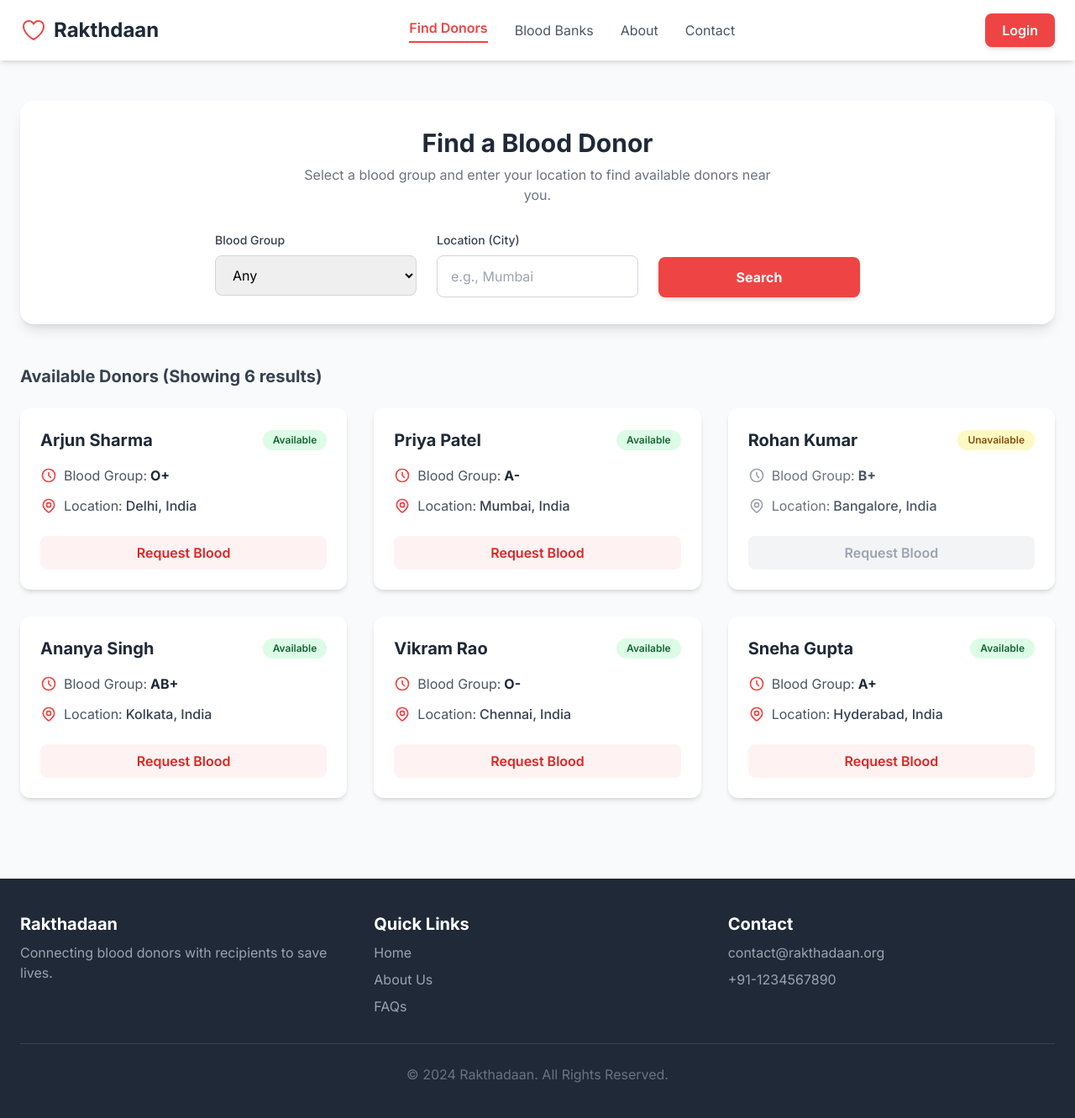
After one commit to Abhiraj05/AbhiMay-Project1, a Django app: page /finddonors/ in a window 1280 px wide. The commit adds this page. Shown: the whole page at 84% size. Run offline with Django 5.2, Linux system fonts and the light colour scheme; some libraries are stand-ins or nearby versions.

Commit message:
added find_donors page

```diff
--- /dev/null
+++ b/newproject/home/templates/finddonors.html
@@ -0,0 +1,277 @@
+{% extends "base.html" %}
+{% block start %}
+<div>
+    <script src="https://cdn.tailwindcss.com"></script>
+    <link rel="preconnect" href="https://fonts.googleapis.com">
+    <link rel="preconnect" href="https://fonts.gstatic.com" crossorigin>
+    <link href="https://fonts.googleapis.com/css2?family=Inter:wght@400;500;600;700;800&display=swap" rel="stylesheet">
+    <style>
+        body {
+            font-family: 'Inter', sans-serif;
+            background-color: #f9fafb; /* A light gray background for this page */
+        }
+        .brand-red {
+            color: #ef4444;
+        }
+    </style>
+
+    <!-- Header -->
+    <header class="bg-white shadow-md sticky top-0 z-20">
+        <div class="container mx-auto px-6 py-4">
+            <nav class="flex items-center justify-between">
+                <!-- Logo -->
+                <a href="/" class="flex items-center space-x-2">
+                    <svg class="h-8 w-8 text-red-500" xmlns="http://www.w3.org/2000/svg" fill="none" viewBox="0 0 24 24" stroke-width="1.5" stroke="currentColor">
+                        <path stroke-linecap="round" stroke-linejoin="round" d="M21 8.25c0-2.485-2.099-4.5-4.688-4.5-1.935 0-3.597 1.126-4.312 2.733-.715-1.607-2.377-2.733-4.313-2.733C5.1 3.75 3 5.765 3 8.25c0 7.22 9 12 9 12s9-4.78 9-12z" />
+                    </svg>
+                    <h1 class="text-2xl font-bold text-gray-800">Rakthdaan</h1>
+                </a>
+                <!-- Desktop Navigation Links -->
+                <div class="hidden md:flex items-center space-x-8">
+                    <a href="" class="text-red-500 font-semibold border-b-2 border-red-500 pb-1">Find Donors</a>
+                    <a href="#" class="text-gray-600 hover:text-red-500 transition-colors">Blood Banks</a>
+                    <a href="#" class="text-gray-600 hover:text-red-500 transition-colors">About</a>
+                    <a href="#" class="text-gray-600 hover:text-red-500 transition-colors">Contact</a>
+                </div>
+                <!-- CTA Button -->
+                <div>
+                    <a href="#" class="hidden md:inline-block bg-red-500 text-white font-semibold px-5 py-2 rounded-lg hover:bg-red-600 transition-transform transform hover:scale-105 shadow-md">Login</a>
+                    <button id="menu-btn" class="md:hidden focus:outline-none">
+                        <svg class="w-6 h-6 text-gray-800" xmlns="http://www.w3.org/2000/svg" fill="none" viewBox="0 0 24 24" stroke-width="1.5" stroke="currentColor">
+                            <path stroke-linecap="round" stroke-linejoin="round" d="M3.75 6.75h16.5M3.75 12h16.5m-16.5 5.25h16.5" />
+                        </svg>
+                    </button>
+                </div>
+            </nav>
+            <!-- Mobile Menu -->
+            <div id="mobile-menu" class="hidden md:hidden mt-4">
+                <a href="finddonors/" class="block text-red-500 font-semibold py-2">Find Donors</a>
+                <a href="#" class="block text-gray-600 py-2">Blood Banks</a>
+                <a href="#" class="block text-gray-600 py-2">About</a>
+                <a href="#" class="block text-gray-600 py-2">Contact</a>
+                <a href="#" class="block bg-red-500 text-white font-semibold text-center mt-2 px-5 py-2 rounded-lg hover:bg-red-600">Login</a>
+            </div>
+        </div>
+    </header>
+
+    <!-- Main Content -->
+    <main class="container mx-auto px-6 py-12">
+        <!-- Search Section -->
+        <section class="bg-white p-8 rounded-2xl shadow-lg mb-12">
+            <h2 class="text-2xl md:text-3xl font-bold text-gray-800 text-center">Find a Blood Donor</h2>
+            <p class="mt-2 text-md text-gray-500 text-center max-w-xl mx-auto">
+                Select a blood group and enter your location to find available donors near you.
+            </p>
+            <form class="mt-8 grid sm:grid-cols-3 gap-6 max-w-3xl mx-auto">
+                <!-- Blood Group Selector -->
+                <div class="sm:col-span-1">
+                    <label for="blood-group" class="block text-sm font-medium text-gray-700 mb-2">Blood Group</label>
+                    <select id="blood-group" name="blood-group" class="w-full px-4 py-3 border border-gray-300 rounded-lg focus:ring-red-500 focus:border-red-500 transition">
+                        <option>Any</option>
+                        <option>A+</option>
+                        <option>A-</option>
+                        <option>B+</option>
+                        <option>B-</option>
+                        <option>AB+</option>
+                        <option>AB-</option>
+                        <option>O+</option>
+                        <option>O-</option>
+                    </select>
+                </div>
+                <!-- Location Input -->
+                <div class="sm:col-span-1">
+                    <label for="location" class="block text-sm font-medium text-gray-700 mb-2">Location (City)</label>
+                    <input type="text" id="location" name="location" placeholder="e.g., Mumbai" class="w-full px-4 py-3 border border-gray-300 rounded-lg focus:ring-red-500 focus:border-red-500 transition">
+                </div>
+                <!-- Search Button -->
+                <div class="sm:col-span-1 flex items-end">
+                    <button type="submit" class="w-full bg-red-500 text-white font-bold py-3 px-6 rounded-lg hover:bg-red-600 transition-transform transform hover:scale-105 shadow-md">
+                        Search
+                    </button>
+                </div>
+            </form>
+        </section>
+
+        <!-- Donor Results Section -->
+        <section>
+            <h3 class="text-xl font-bold text-gray-700 mb-6">Available Donors (Showing 6 results)</h3>
+
+            <!-- Donors Grid -->
+            <div class="grid grid-cols-1 md:grid-cols-2 lg:grid-cols-3 gap-8">
+                <!-- Dummy Donor Card 1 -->
+                <div class="bg-white rounded-xl shadow-md overflow-hidden hover:shadow-2xl transition-shadow duration-300 transform hover:-translate-y-1">
+                    <div class="p-6">
+                        <div class="flex items-center justify-between mb-4">
+                            <h4 class="text-xl font-bold text-gray-800">Arjun Sharma</h4>
+                            <span class="bg-green-100 text-green-800 text-xs font-semibold px-3 py-1 rounded-full">Available</span>
+                        </div>
+                        <div class="space-y-3 text-gray-600">
+                            <div class="flex items-center">
+                                <svg class="w-5 h-5 mr-2 text-red-500" fill="none" stroke="currentColor" viewBox="0 0 24 24" xmlns="http://www.w3.org/2000/svg"><path stroke-linecap="round" stroke-linejoin="round" stroke-width="2" d="M12 8v4l3 3m6-3a9 9 0 11-18 0 9 9 0 0118 0z"></path></svg>
+                                Blood Group: <span class="font-bold text-gray-800 ml-1">O+</span>
+                            </div>
+                            <div class="flex items-center">
+                                <svg class="w-5 h-5 mr-2 text-red-500" fill="none" stroke="currentColor" viewBox="0 0 24 24" xmlns="http://www.w3.org/2000/svg"><path stroke-linecap="round" stroke-linejoin="round" stroke-width="2" d="M17.657 16.657L13.414 20.9a1.998 1.998 0 01-2.827 0l-4.244-4.243a8 8 0 1111.314 0z"></path><path stroke-linecap="round" stroke-linejoin="round" stroke-width="2" d="M15 11a3 3 0 11-6 0 3 3 0 016 0z"></path></svg>
+                                Location: <span class="font-medium text-gray-700 ml-1">Delhi, India</span>
+                            </div>
+                        </div>
+                        <a href="#" class="mt-6 block w-full bg-red-50 text-red-600 text-center font-semibold py-2 px-4 rounded-lg hover:bg-red-100 transition">
+                            Request Blood
+                        </a>
+                    </div>
+                </div>
+
+                <!-- Dummy Donor Card 2 -->
+                <div class="bg-white rounded-xl shadow-md overflow-hidden hover:shadow-2xl transition-shadow duration-300 transform hover:-translate-y-1">
+                    <div class="p-6">
+                        <div class="flex items-center justify-between mb-4">
+                            <h4 class="text-xl font-bold text-gray-800">Priya Patel</h4>
+                            <span class="bg-green-100 text-green-800 text-xs font-semibold px-3 py-1 rounded-full">Available</span>
+                        </div>
+                        <div class="space-y-3 text-gray-600">
+                            <div class="flex items-center">
+                               <svg class="w-5 h-5 mr-2 text-red-500" fill="none" stroke="currentColor" viewBox="0 0 24 24" xmlns="http://www.w3.org/2000/svg"><path stroke-linecap="round" stroke-linejoin="round" stroke-width="2" d="M12 8v4l3 3m6-3a9 9 0 11-18 0 9 9 0 0118 0z"></path></svg>
+                                Blood Group: <span class="font-bold text-gray-800 ml-1">A-</span>
+                            </div>
+                            <div class="flex items-center">
+                                <svg class="w-5 h-5 mr-2 text-red-500" fill="none" stroke="currentColor" viewBox="0 0 24 24" xmlns="http://www.w3.org/2000/svg"><path stroke-linecap="round" stroke-linejoin="round" stroke-width="2" d="M17.657 16.657L13.414 20.9a1.998 1.998 0 01-2.827 0l-4.244-4.243a8 8 0 1111.314 0z"></path><path stroke-linecap="round" stroke-linejoin="round" stroke-width="2" d="M15 11a3 3 0 11-6 0 3 3 0 016 0z"></path></svg>
+                                Location: <span class="font-medium text-gray-700 ml-1">Mumbai, India</span>
+                            </div>
+                        </div>
+                        <a href="#" class="mt-6 block w-full bg-red-50 text-red-600 text-center font-semibold py-2 px-4 rounded-lg hover:bg-red-100 transition">
+                            Request Blood
+                        </a>
+                    </div>
+                </div>
+
+                <!-- Dummy Donor Card 3 -->
+                <div class="bg-white rounded-xl shadow-md overflow-hidden hover:shadow-2xl transition-shadow duration-300 transform hover:-translate-y-1">
+                    <div class="p-6">
+                        <div class="flex items-center justify-between mb-4">
+                            <h4 class="text-xl font-bold text-gray-800">Rohan Kumar</h4>
+                            <span class="bg-yellow-100 text-yellow-800 text-xs font-semibold px-3 py-1 rounded-full">Unavailable</span>
+                        </div>
+                        <div class="space-y-3 text-gray-500">
+                            <div class="flex items-center">
+                               <svg class="w-5 h-5 mr-2 text-gray-400" fill="none" stroke="currentColor" viewBox="0 0 24 24" xmlns="http://www.w3.org/2000/svg"><path stroke-linecap="round" stroke-linejoin="round" stroke-width="2" d="M12 8v4l3 3m6-3a9 9 0 11-18 0 9 9 0 0118 0z"></path></svg>
+                                Blood Group: <span class="font-bold text-gray-600 ml-1">B+</span>
+                            </div>
+                            <div class="flex items-center">
+                                <svg class="w-5 h-5 mr-2 text-gray-400" fill="none" stroke="currentColor" viewBox="0 0 24 24" xmlns="http://www.w3.org/2000/svg"><path stroke-linecap="round" stroke-linejoin="round" stroke-width="2" d="M17.657 16.657L13.414 20.9a1.998 1.998 0 01-2.827 0l-4.244-4.243a8 8 0 1111.314 0z"></path><path stroke-linecap="round" stroke-linejoin="round" stroke-width="2" d="M15 11a3 3 0 11-6 0 3 3 0 016 0z"></path></svg>
+                                Location: <span class="font-medium text-gray-600 ml-1">Bangalore, India</span>
+                            </div>
+                        </div>
+                        <div class="mt-6 block w-full bg-gray-100 text-gray-400 text-center font-semibold py-2 px-4 rounded-lg cursor-not-allowed">
+                            Request Blood
+                        </div>
+                    </div>
+                </div>
+
+                <!-- Add more dummy cards as needed -->
+                 <div class="bg-white rounded-xl shadow-md overflow-hidden hover:shadow-2xl transition-shadow duration-300 transform hover:-translate-y-1">
+                    <div class="p-6">
+                        <div class="flex items-center justify-between mb-4">
+                            <h4 class="text-xl font-bold text-gray-800">Ananya Singh</h4>
+                            <span class="bg-green-100 text-green-800 text-xs font-semibold px-3 py-1 rounded-full">Available</span>
+                        </div>
+                        <div class="space-y-3 text-gray-600">
+                            <div class="flex items-center">
+                                <svg class="w-5 h-5 mr-2 text-red-500" fill="none" stroke="currentColor" viewBox="0 0 24 24" xmlns="http://www.w3.org/2000/svg"><path stroke-linecap="round" stroke-linejoin="round" stroke-width="2" d="M12 8v4l3 3m6-3a9 9 0 11-18 0 9 9 0 0118 0z"></path></svg>
+                                Blood Group: <span class="font-bold text-gray-800 ml-1">AB+</span>
+                            </div>
+                            <div class="flex items-center">
+                                <svg class="w-5 h-5 mr-2 text-red-500" fill="none" stroke="currentColor" viewBox="0 0 24 24" xmlns="http://www.w3.org/2000/svg"><path stroke-linecap="round" stroke-linejoin="round" stroke-width="2" d="M17.657 16.657L13.414 20.9a1.998 1.998 0 01-2.827 0l-4.244-4.243a8 8 0 1111.314 0z"></path><path stroke-linecap="round" stroke-linejoin="round" stroke-width="2" d="M15 11a3 3 0 11-6 0 3 3 0 016 0z"></path></svg>
+                                Location: <span class="font-medium text-gray-700 ml-1">Kolkata, India</span>
+                            </div>
+                        </div>
+                        <a href="#" class="mt-6 block w-full bg-red-50 text-red-600 text-center font-semibold py-2 px-4 rounded-lg hover:bg-red-100 transition">
+                            Request Blood
+                        </a>
+                    </div>
+                </div>
+                 <div class="bg-white rounded-xl shadow-md overflow-hidden hover:shadow-2xl transition-shadow duration-300 transform hover:-translate-y-1">
+                    <div class="p-6">
+                        <div class="flex items-center justify-between mb-4">
+                            <h4 class="text-xl font-bold text-gray-800">Vikram Rao</h4>
+                            <span class="bg-green-100 text-green-800 text-xs font-semibold px-3 py-1 rounded-full">Available</span>
+                        </div>
+                        <div class="space-y-3 text-gray-600">
+                            <div class="flex items-center">
+                                <svg class="w-5 h-5 mr-2 text-red-500" fill="none" stroke="currentColor" viewBox="0 0 24 24" xmlns="http://www.w3.org/2000/svg"><path stroke-linecap="round" stroke-linejoin="round" stroke-width="2" d="M12 8v4l3 3m6-3a9 9 0 11-18 0 9 9 0 0118 0z"></path></svg>
+                                Blood Group: <span class="font-bold text-gray-800 ml-1">O-</span>
+                            </div>
+                            <div class="flex items-center">
+                                <svg class="w-5 h-5 mr-2 text-red-500" fill="none" stroke="currentColor" viewBox="0 0 24 24" xmlns="http://www.w3.org/2000/svg"><path stroke-linecap="round" stroke-linejoin="round" stroke-width="2" d="M17.657 16.657L13.414 20.9a1.998 1.998 0 01-2.827 0l-4.244-4.243a8 8 0 1111.314 0z"></path><path stroke-linecap="round" stroke-linejoin="round" stroke-width="2" d="M15 11a3 3 0 11-6 0 3 3 0 016 0z"></path></svg>
+                                Location: <span class="font-medium text-gray-700 ml-1">Chennai, India</span>
+                            </div>
+                        </div>
+                        <a href="#" class="mt-6 block w-full bg-red-50 text-red-600 text-center font-semibold py-2 px-4 rounded-lg hover:bg-red-100 transition">
+                            Request Blood
+                        </a>
+                    </div>
+                </div>
+                 <div class="bg-white rounded-xl shadow-md overflow-hidden hover:shadow-2xl transition-shadow duration-300 transform hover:-translate-y-1">
+                    <div class="p-6">
+                        <div class="flex items-center justify-between mb-4">
+                            <h4 class="text-xl font-bold text-gray-800">Sneha Gupta</h4>
+                            <span class="bg-green-100 text-green-800 text-xs font-semibold px-3 py-1 rounded-full">Available</span>
+                        </div>
+                        <div class="space-y-3 text-gray-600">
+                            <div class="flex items-center">
+                                <svg class="w-5 h-5 mr-2 text-red-500" fill="none" stroke="currentColor" viewBox="0 0 24 24" xmlns="http://www.w3.org/2000/svg"><path stroke-linecap="round" stroke-linejoin="round" stroke-width="2" d="M12 8v4l3 3m6-3a9 9 0 11-18 0 9 9 0 0118 0z"></path></svg>
+                                Blood Group: <span class="font-bold text-gray-800 ml-1">A+</span>
+                            </div>
+                            <div class="flex items-center">
+                                <svg class="w-5 h-5 mr-2 text-red-500" fill="none" stroke="currentColor" viewBox="0 0 24 24" xmlns="http://www.w3.org/2000/svg"><path stroke-linecap="round" stroke-linejoin="round" stroke-width="2" d="M17.657 16.657L13.414 20.9a1.998 1.998 0 01-2.827 0l-4.244-4.243a8 8 0 1111.314 0z"></path><path stroke-linecap="round" stroke-linejoin="round" stroke-width="2" d="M15 11a3 3 0 11-6 0 3 3 0 016 0z"></path></svg>
+                                Location: <span class="font-medium text-gray-700 ml-1">Hyderabad, India</span>
+                            </div>
+                        </div>
+                        <a href="#" class="mt-6 block w-full bg-red-50 text-red-600 text-center font-semibold py-2 px-4 rounded-lg hover:bg-red-100 transition">
+                            Request Blood
+                        </a>
+                    </div>
+                </div>
+
+            </div>
+        </section>
+    </main>
+
+    <!-- Footer -->
+    <footer class="bg-gray-800 text-white mt-12">
+        <div class="container mx-auto py-10 px-6">
+            <div class="grid md:grid-cols-3 gap-8">
+                <div>
+                    <h3 class="font-bold text-xl mb-2">Rakthadaan</h3>
+                    <p class="text-gray-400">Connecting blood donors with recipients to save lives.</p>
+                </div>
+                <div>
+                    <h3 class="font-bold text-xl mb-2">Quick Links</h3>
+                    <ul class="text-gray-400 space-y-2">
+                        <li><a href="/" class="hover:text-white">Home</a></li>
+                        <li><a href="#" class="hover:text-white">About Us</a></li>
+                        <li><a href="#" class="hover:text-white">FAQs</a></li>
+                    </ul>
+                </div>
+                <div>
+                    <h3 class="font-bold text-xl mb-2">Contact</h3>
+                    <ul class="text-gray-400 space-y-2">
+                        <li><a href="#" class="hover:text-white">contact@rakthadaan.org</a></li>
+                        <li><a href="#" class="hover:text-white">+91-1234567890</a></li>
+                    </ul>
+                </div>
+            </div>
+            <div class="mt-8 border-t border-gray-700 pt-6 text-center text-gray-500">
+                &copy; 2024 Rakthadaan. All Rights Reserved.
+            </div>
+        </div>
+    </footer>
+
+    <script>
+        const menuBtn = document.getElementById('menu-btn');
+        const mobileMenu = document.getElementById('mobile-menu');
+        menuBtn.addEventListener('click', () => {
+            mobileMenu.classList.toggle('hidden');
+        });
+    </script>
+</div>
+{% endblock %}
--- a/newproject/home/templates/main.html
+++ b/newproject/home/templates/main.html
@@ -34,7 +34,7 @@
                     </div>
                     <!-- Desktop Navigation Links -->
                     <div class="hidden md:flex items-center space-x-8">
-                        <a href="#" class="text-gray-600 hover:text-red-500 transition-colors">Find Donors</a>
+                        <a href="finddonors/" class="text-gray-600 hover:text-red-500 transition-colors">Find Donors</a>
                         <a href="#" class="text-gray-600 hover:text-red-500 transition-colors">Blood Banks</a>
                         <a href="#" class="text-gray-600 hover:text-red-500 transition-colors">About</a>
                         <a href="#" class="text-gray-600 hover:text-red-500 transition-colors">Contact</a>
--- a/newproject/home/views.py
+++ b/newproject/home/views.py
@@ -1,3 +1,6 @@
 from django.shortcuts import render
 
 # Create your views here.
+
+def find_donor(request):
+    return render(request, "finddonors.html")
--- a/newproject/newproject/urls.py
+++ b/newproject/newproject/urls.py
@@ -18,6 +18,7 @@ from django.contrib import admin
 from django.urls import path
 from adminpanel.views import main
 from donors.views import donor_data , donor_eligibility
+from home.views import find_donor
 
 
 urlpatterns = [
@@ -25,4 +26,5 @@ urlpatterns = [
     path('', main, name='home'),
     path('form/', donor_data, name='form'),
     path('eligibility/', donor_eligibility, name='eligibility'),
+    path('finddonors/', find_donor, name='finddonors'),
 ]
```
